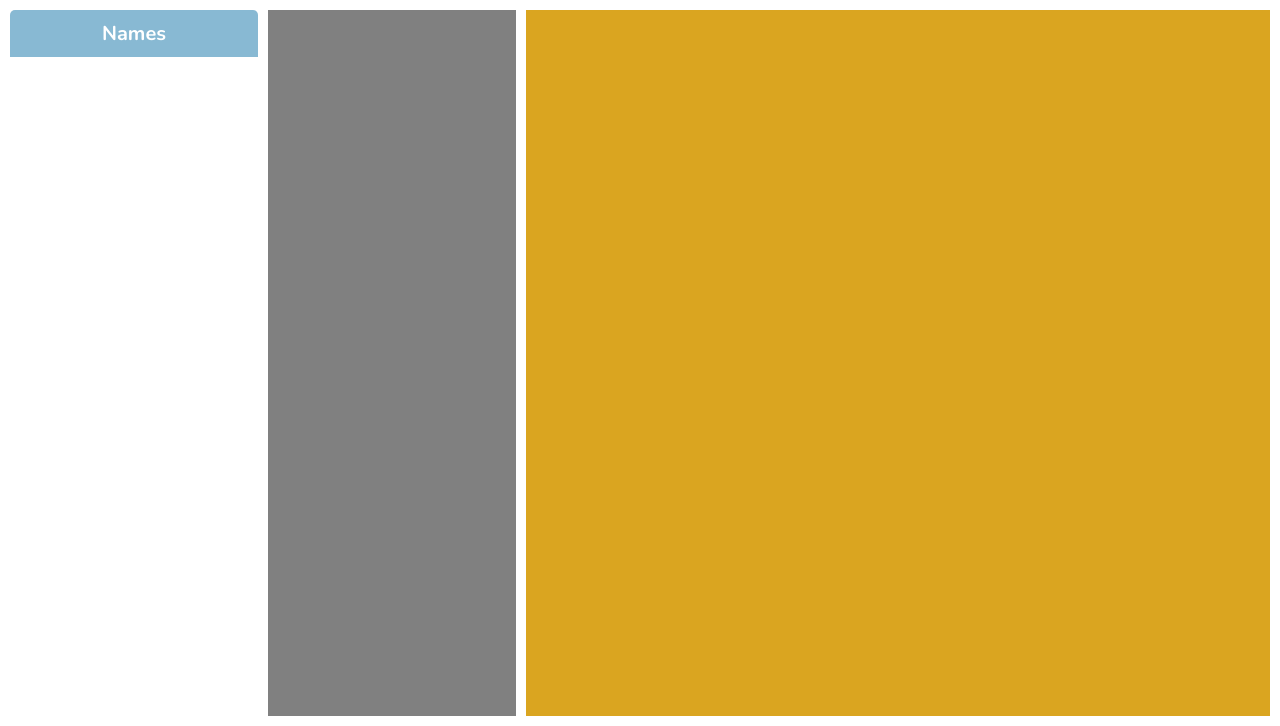
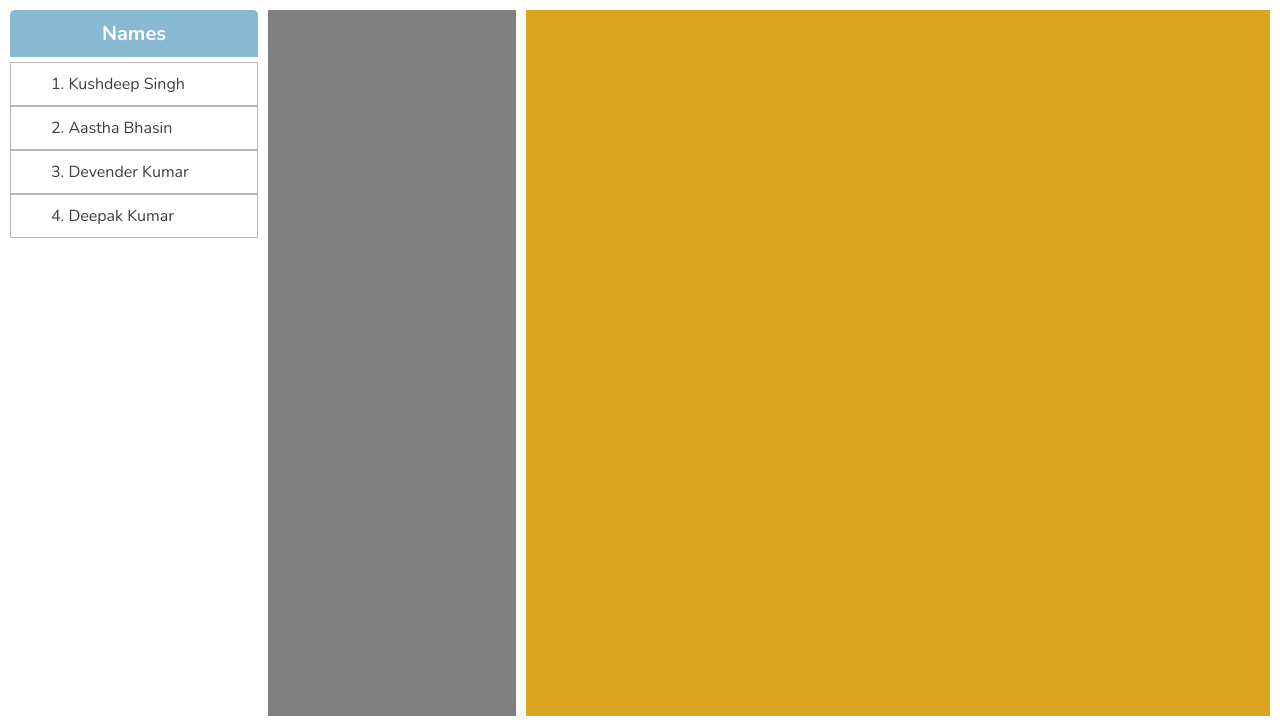
Before and after one commit to 404-Coders/exam_evaluate, a PHP site: page /teacher_section/index.html in a window 1280 px wide. Shown: the part 74-800 px from the top of the page. Run offline with PHP 8.4, Linux system fonts and the light colour scheme.

Commit message:
added students styling

```diff
--- a/dist/css/style.css
+++ b/dist/css/style.css
@@ -87,6 +87,19 @@ body {
   background: white;
 }
 
+.answers__sList__items {
+  padding: 5px 0;
+}
+
+.answers__sList__item p {
+  padding: 10px 40px;
+  border: #B7B7B7 1px solid;
+}
+
+.answers__sList__item p:nth-child() {
+  border: none;
+}
+
 .answers__heading h3 {
   width: 100%;
   padding: 10px 30px;
--- a/resources/scss/_answersheets.scss
+++ b/resources/scss/_answersheets.scss
@@ -9,7 +9,21 @@
         background: white;
 
 
+        &__items
+        {
+            padding: 5px 0;
+        }
 
+        &__item p
+        {
+            padding: 10px 40px;
+            border: $borderBox_Color 1px solid;
+        }
+
+        &__item p:nth-child()
+        {
+            border: none;
+        }
     }
 
     &__heading h3
--- a/teacher_section/index.html
+++ b/teacher_section/index.html
@@ -34,8 +34,17 @@
                 <h3>Names</h3>
             </div>
             <div class="answers__sList__items">
-                <div class="answers__sList_item">
-                    <p></p>
+                <div class="answers__sList__item">
+                    <p>1. Kushdeep Singh</p>
+                </div>
+                <div class="answers__sList__item">
+                    <p>2. Aastha Bhasin</p>
+                </div>
+                <div class="answers__sList__item">
+                    <p>3. Devender Kumar</p>
+                </div>
+                <div class="answers__sList__item">
+                    <p>4. Deepak Kumar</p>
                 </div>
             </div>
         </div>
```
Also changed, not shown: 1 other file.
